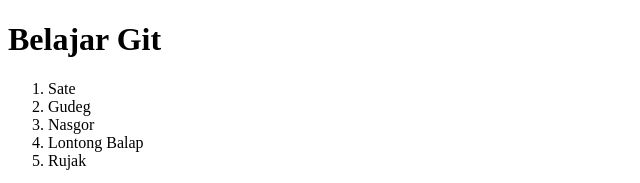
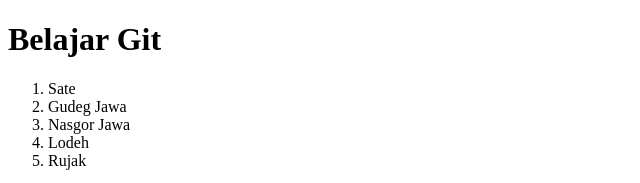
Before and after one commit to ilhamfatkurrocman/belajar-git, a plain HTML site: page index.html in a window 1280 px wide. Shown: the top 183 px of the page, without its empty margins (0-640 px from the left). Drawn offline with Linux system fonts and the light colour scheme.

Commit message:
Edit makanan

```diff
--- a/index.html
+++ b/index.html
@@ -11,9 +11,9 @@
 
     <ol>
         <li>Sate</li>
-        <li>Gudeg</li>
-        <li>Nasgor</li>
-        <li>Lontong Balap</li>
+        <li>Gudeg Jawa</li>
+        <li>Nasgor Jawa</li>
+        <li>Lodeh</li>
         <li>Rujak</li>
     </ol>
 
```
